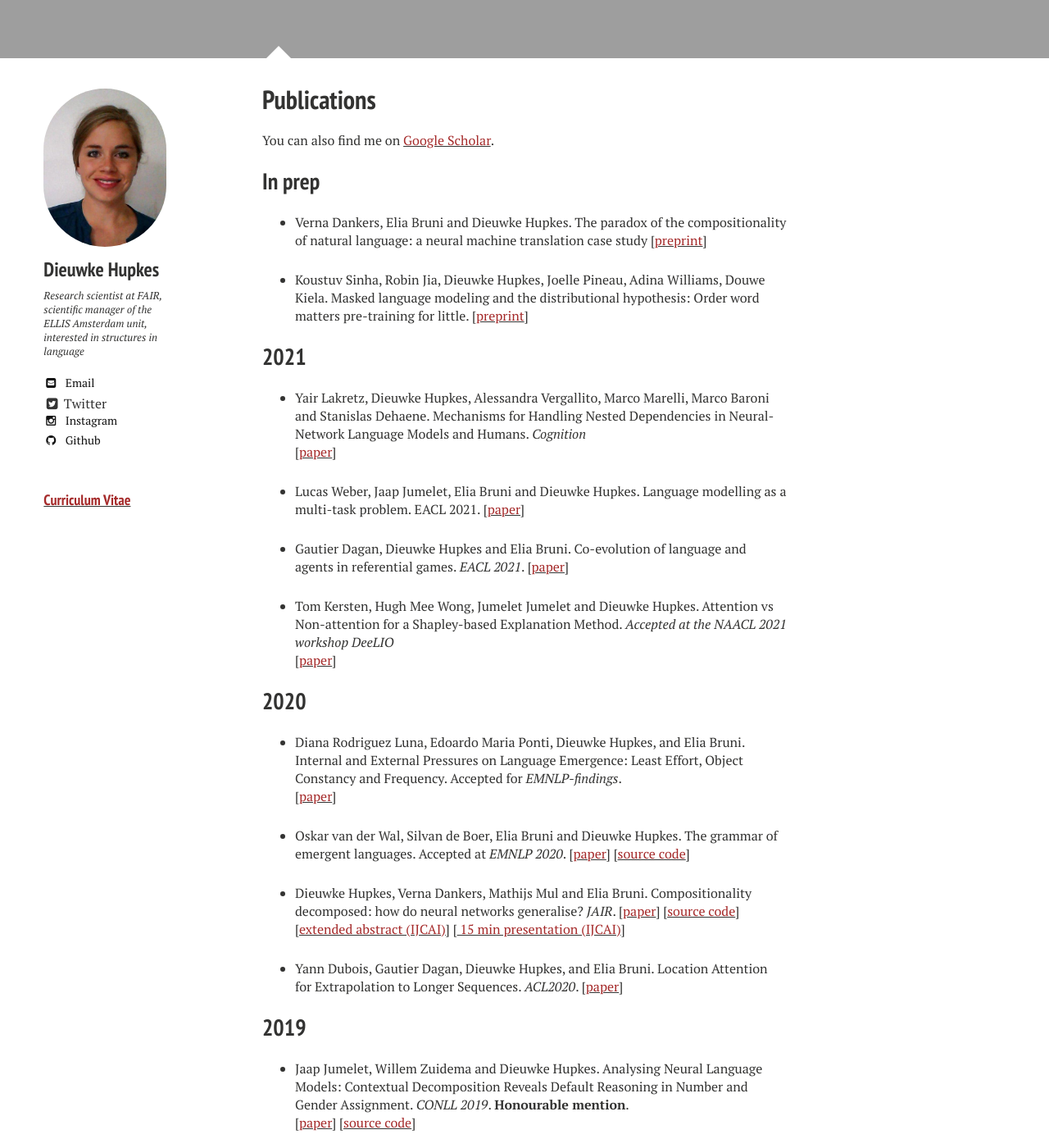
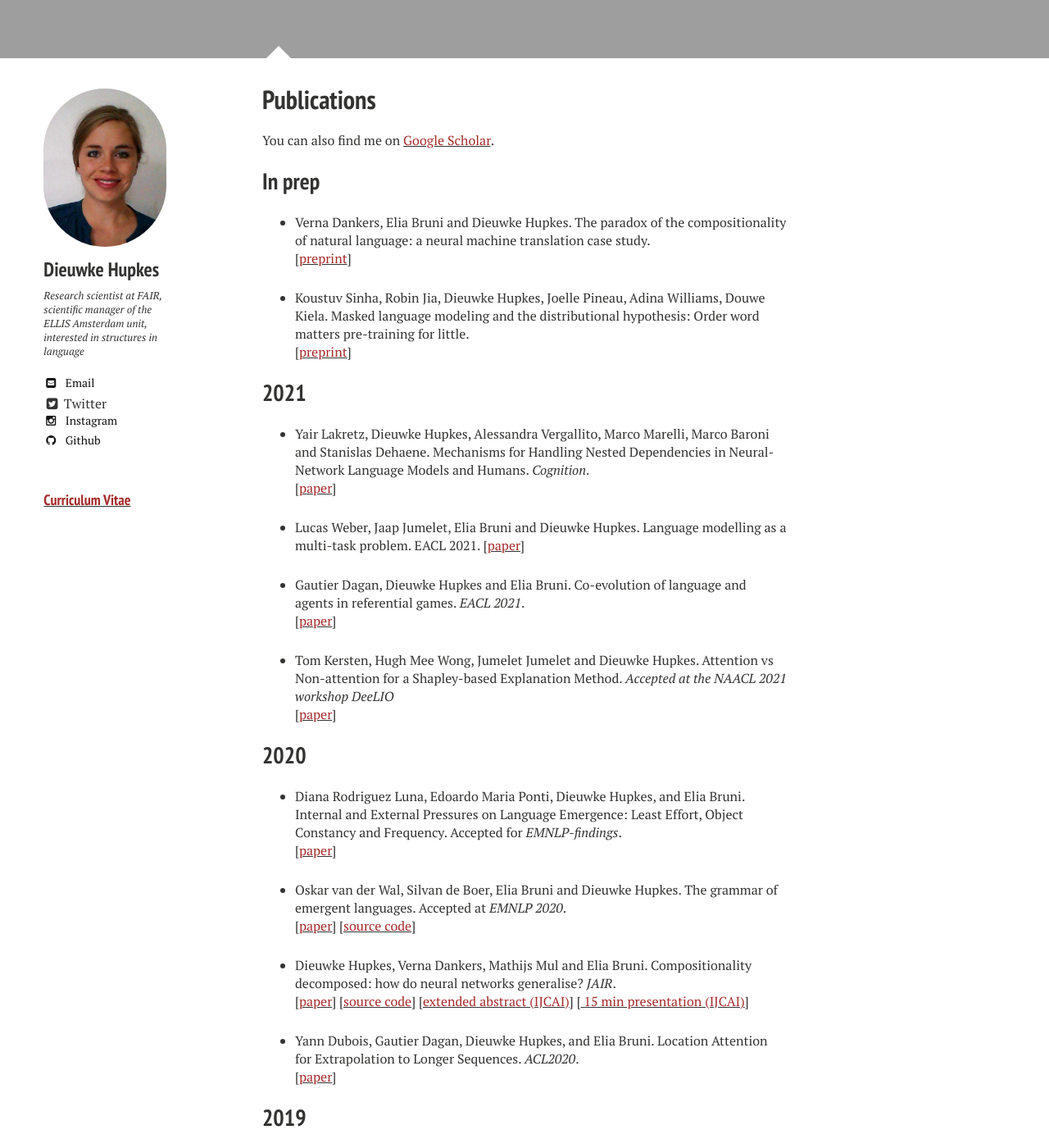
Before and after one commit to dieuwkehupkes/dieuwkehupkes.github.io, a Jekyll site: the page built from publications.md, in a window 1280 px wide and 1400 px high, scrolled down 973 px. Shown: the whole window at 82% size. Built offline with Jekyll 4.4.1, drawn with Linux system fonts in a browser that asks for light colours; nearby versions of some CDN libraries.

Commit message:
Add some newlines

```diff
--- a/publications.md
+++ b/publications.md
@@ -14,22 +14,22 @@ You can also find me on <a href="https://scholar.google.com/citations?user=tAtSM
 
 ## In prep
 
-* Verna Dankers, Elia Bruni and Dieuwke Hupkes. The paradox of the compositionality of natural language: a neural machine translation case study
+* Verna Dankers, Elia Bruni and Dieuwke Hupkes. The paradox of the compositionality of natural language: a neural machine translation case study. \\
 \[[<font color="brown">preprint</font>](https://arxiv.org/pdf/2108.05885.pdf){:target="blank"}\]
 
-* Koustuv Sinha, Robin Jia, Dieuwke Hupkes, Joelle Pineau, Adina Williams, Douwe Kiela. Masked language modeling and the distributional hypothesis: Order word matters pre-training for little.
+* Koustuv Sinha, Robin Jia, Dieuwke Hupkes, Joelle Pineau, Adina Williams, Douwe Kiela. Masked language modeling and the distributional hypothesis: Order word matters pre-training for little. \\
 \[[<font color="brown">preprint</font>](https://arxiv.org/pdf/2104.06644){:target="blank"}\]
 
 
 ## 2021
 
-* Yair Lakretz, Dieuwke Hupkes, Alessandra Vergallito, Marco Marelli, Marco Baroni and Stanislas Dehaene. Mechanisms for Handling Nested Dependencies in Neural-Network Language Models and Humans. *Cognition*\\
+* Yair Lakretz, Dieuwke Hupkes, Alessandra Vergallito, Marco Marelli, Marco Baroni and Stanislas Dehaene. Mechanisms for Handling Nested Dependencies in Neural-Network Language Models and Humans. *Cognition*.\\
 \[[<font color="brown">paper</font>](https://www.sciencedirect.com/science/article/abs/pii/S0010027721001189){:target="blank"}\]
 
 * Lucas Weber, Jaap Jumelet, Elia Bruni and Dieuwke Hupkes. Language modelling as a multi-task problem. EACL 2021.
 \[[<font color="brown">paper</font>](https://www.aclweb.org/anthology/2021.eacl-main.176.pdf){:target="blank"}\]
 
-* Gautier Dagan, Dieuwke Hupkes and Elia Bruni. Co-evolution of language and agents in referential games. *EACL 2021*.
+* Gautier Dagan, Dieuwke Hupkes and Elia Bruni. Co-evolution of language and agents in referential games. *EACL 2021*.\\
 \[[<font color="brown">paper</font>](https://www.aclweb.org/anthology/2021.eacl-main.260.pdf){:target="blank"}\]
 
 * Tom Kersten, Hugh Mee Wong, Jumelet Jumelet and Dieuwke Hupkes. Attention vs Non-attention for a Shapley-based Explanation Method. *Accepted at the NAACL 2021 workshop DeeLIO*\\
@@ -41,19 +41,19 @@ Internal and External Pressures on Language Emergence: Least Effort, Object Cons
 \[[<font color="brown">paper</font>](https://www.aclweb.org/anthology/2020.findings-emnlp.397.pdf){:target="blank"}\]
 
 * Oskar van der Wal, Silvan de Boer, Elia Bruni and Dieuwke Hupkes.
-The grammar of emergent languages. Accepted at *EMNLP 2020*.
+The grammar of emergent languages. Accepted at *EMNLP 2020*. \\
 \[[<font color="brown">paper</font>](https://www.aclweb.org/anthology/2020.emnlp-main.270.pdf){:target="blank"}\]
 \[[<font color="brown">source code</font>](https://github.com/i-machine-think/emergent_grammar_induction){:target="_blank"}\]
 
 * Dieuwke Hupkes, Verna Dankers, Mathijs Mul and Elia Bruni.
-Compositionality decomposed: how do neural networks generalise? *JAIR*.
+Compositionality decomposed: how do neural networks generalise? *JAIR*. \\
 \[[<font color="brown">paper</font>](https://www.jair.org/index.php/jair/article/view/11674/26576){:target="blank"}\]
 \[[<font color="brown">source code</font>](https://github.com/i-machine-think/am-i-compositional){:target="_blank"}\]
 \[[<font color="brown">extended abstract (IJCAI)</font>](https://www.ijcai.org/Proceedings/2020/0708.pdf){:target="_blank"}\]
 \[[<font color="brown"> 15 min presentation (IJCAI)</font>](https://www.youtube.com/watch?v=r_LegZC8dPU){:target="_blank"}\]
 
 * Yann Dubois, Gautier Dagan, Dieuwke Hupkes, and Elia Bruni.
-Location Attention for Extrapolation to Longer Sequences. *ACL2020*.
+Location Attention for Extrapolation to Longer Sequences. *ACL2020*. \\
 \[[<font color="brown">paper</font>](https://www.aclweb.org/anthology/2020.acl-main.39.pdf){:target="blank"}\]
 
 
```
